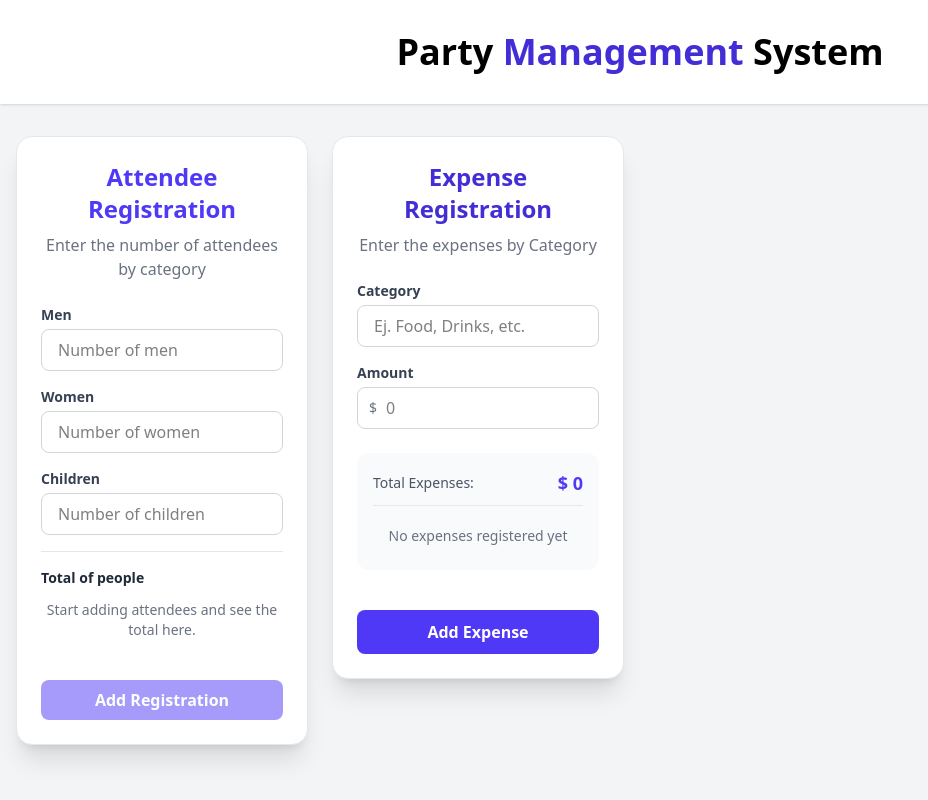
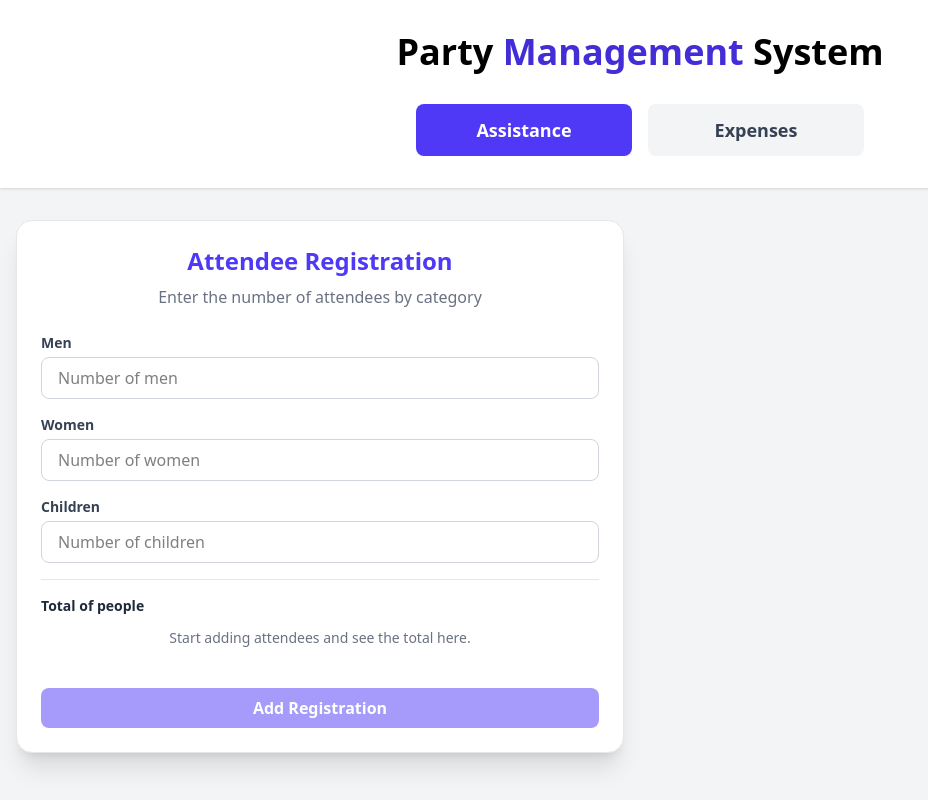
Before and after one commit to Lujan2408/party_metrics_eBFactory, a React (Vite) app: page / in a window 1280 px wide. Shown: the whole page, without its empty margins (0-928 px from the left). Built offline with nearby package versions, Linux system fonts and the light colour scheme.

Commit message:
implement navigation tabs in App component to switch between AssistanceForm and ExpenseForm; enhance layout and styling for better user experience

```diff
--- a/src/App.tsx
+++ b/src/App.tsx
@@ -1,29 +1,58 @@
 import AssistanceForm from "./components/AssistanceForm"
 import ExpenseForm from "./components/ExpenseForm"
+import { useState } from "react"
 
 function App() {
+  const [activeView, setActiveView] = useState<'assistance' | 'expenses'>('assistance')
+
   return (
     <main className="min-h-screen bg-gray-100">
       {/* Header */}
       <div className="w-full px-4 py-8 bg-white shadow-sm">
-        <h1 className="text-4xl font-black text-center">
+        <h1 className="text-4xl font-black text-center mb-8">
           Party <span className="text-indigo-700">Management</span> System
         </h1>
+
+        {/* Navigation Tabs */}
+        <div className="flex justify-center gap-4 max-w-md mx-auto">
+          <button
+            onClick={() => setActiveView('assistance')}
+            className={`flex-1 px-6 py-3 text-lg font-semibold rounded-lg transition-colors ${
+              activeView === 'assistance'
+                ? 'bg-indigo-600 text-white'
+                : 'bg-gray-100 text-gray-700 hover:bg-gray-200'
+            }`}
+          >
+            Assistance
+          </button>
+          <button
+            onClick={() => setActiveView('expenses')}
+            className={`flex-1 px-6 py-3 text-lg font-semibold rounded-lg transition-colors ${
+              activeView === 'expenses'
+                ? 'bg-indigo-600 text-white'
+                : 'bg-gray-100 text-gray-700 hover:bg-gray-200'
+            }`}
+          >
+            Expenses
+          </button>
+        </div>
       </div>
 
       {/* Main content */}
       <div className="container mx-auto px-4 py-8">
         <div className="flex flex-col lg:flex-row gap-8">
-          {/* Left Column - Forms Container */}
+          {/* Left Column - Active Form */}
           <div className="w-full lg:w-1/2">
-            <div className="grid grid-cols-1 md:grid-cols-2 gap-6 auto-rows-min">
+            {activeView === 'assistance' && (
               <div className="h-auto">
                 <AssistanceForm />
               </div>
+            )}
+            {activeView === 'expenses' && (
               <div className="h-auto">
                 <ExpenseForm />
               </div>
-            </div>
+            )}
           </div>
 
           {/* Right Column - Charts Container */}
@@ -35,7 +64,7 @@ function App() {
         </div>
       </div>
     </main>
-  );
+  )
 }
 
 export default App
```
